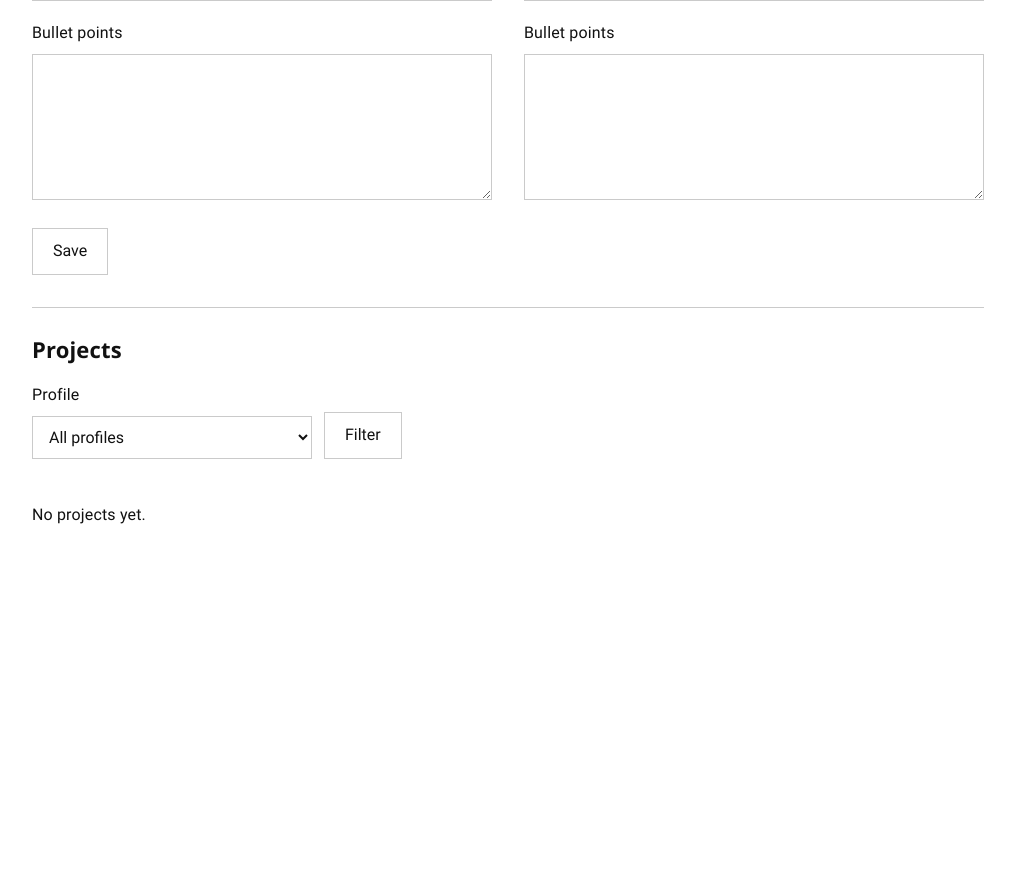
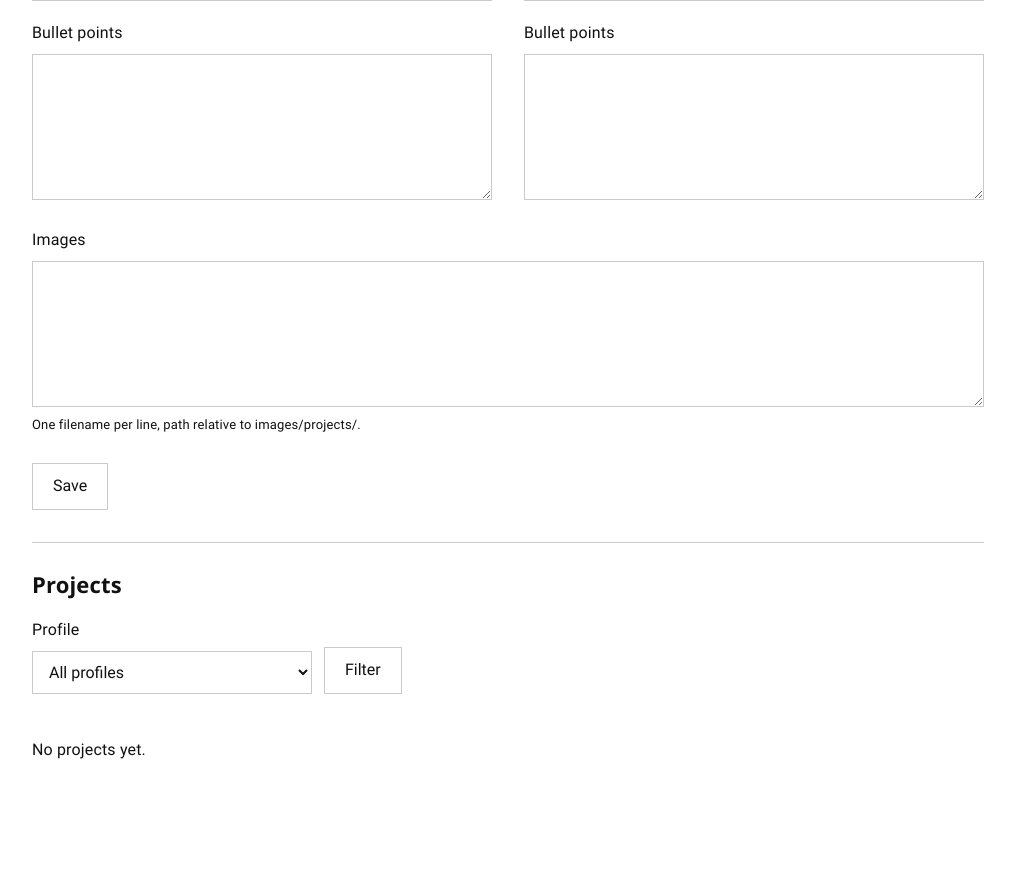
Before and after one commit to EricBisceglia/e-bis, a PHP site: page /admin/entries?add=1 in a window 1280 px wide. Shown: the part 1064-1956 px from the top of the page, without its empty margins (132-1147 px from the left). Before the commit the page ends 1588 px from the top, so only its background shows below. Run offline with PHP 8.4, Linux system fonts and the light colour scheme.

Commit message:
Add images to entries + link website source code

```diff
--- a/admin/entries.php
+++ b/admin/entries.php
@@ -99,6 +99,7 @@ $entry_values = array(
   'start'   => '',
   'end'     => '',
   'ongoing' => false,
+  'images'  => array(),
 );
 
 // Prepare translated form values
@@ -173,6 +174,9 @@ if($entry_edit)
   if($entry_error)
     $entry_open = false;
 }
+
+// Prepare the image text for the editor
+$entry_images_text = implode("\n", $entry_values['images'] ?? array());
 
 
 ///////////////////////////////////////////////////////////////////////////////////////////////////////////////////////
@@ -318,6 +322,26 @@ if(($_SERVER['REQUEST_METHOD'] ?? '') === 'POST' && !$entry_delete && !$entry_mo
         $entry_values[$entry_language][$field] = entry_input($translation[$field] ?? '');
     }
 
+    // Read and process the image list
+    $entry_images_text = entry_input($submitted['images'] ?? '');
+    $entry_values['images'] = array();
+
+    // Split the image list into individual filenames and format them
+    foreach(explode("\n", $entry_images_text) as $image)
+    {
+      $image = trim($image);
+      if($image !== '')
+        $entry_values['images'][] = $image;
+    }
+
+    // Validate that each image exists
+    $valid_images = true;
+    foreach($entry_values['images'] as $image)
+    {
+      if(!entry_image_exists($image))
+        $valid_images = false;
+    }
+
     // Ongoing entries should not have an end date
     if($entry_values['ongoing'])
       $entry_values['end'] = '';
@@ -351,6 +375,10 @@ if(($_SERVER['REQUEST_METHOD'] ?? '') === 'POST' && !$entry_delete && !$entry_mo
          || !in_array($entry_values['status'], array('draft', 'published'), true)
          || !$valid_dates)
       $entry_error = 'admin_entry_error_invalid';
+
+    // Stop here if an image path is invalid (or its file is missing)
+    else if(!$valid_images)
+      $entry_error = 'admin_entry_error_images';
 
     // Stop here if no title is provided in any language
     else if($entry_values['en']['title'] === '' && $entry_values['fr']['title'] === '')
@@ -476,6 +504,28 @@ foreach(array_reverse($entries) as $saved_entry)
 
 
 ///////////////////////////////////////////////////////////////////////////////////////////////////////////////////////
+// Prepare image previews
+
+// Generate the preview URLs for each valid image
+$entry_image_previews = array();
+foreach($entry_values['images'] ?? array() as $image)
+{
+  // Skip images that don't exist
+  if(!entry_image_exists($image))
+    continue;
+
+  // Generate the URL for the image preview
+  $image_url = '../images/projects/'.implode('/', array_map('rawurlencode', explode('/', $image)));
+
+  // Add the image preview to the list
+  $entry_image_previews[] = array(
+    'url'  => htmlspecialchars($image_url, ENT_QUOTES, 'UTF-8'),
+    'name' => htmlspecialchars($image, ENT_QUOTES, 'UTF-8'),
+  );
+}
+
+
+///////////////////////////////////////////////////////////////////////////////////////////////////////////////////////
 // Entry editor details
 
 // Determine the entry editor's header
@@ -588,6 +638,23 @@ $entry_action = htmlspecialchars($entry_action, ENT_QUOTES, 'UTF-8');
               </fieldset>
               <?php endforeach; ?>
             </div>
+
+            <div class="admin-field">
+              <label for="entry_images"><?=__('admin_entry_images')?></label>
+              <textarea id="entry_images" name="entry[images]" rows="5"><?=htmlspecialchars($entry_images_text, ENT_QUOTES, 'UTF-8')?></textarea>
+              <p class="admin-help"><?=__('admin_entry_images_help')?></p>
+            </div>
+
+            <?php if($entry_image_previews): ?>
+            <div class="entry-images">
+              <?php foreach($entry_image_previews as $image): ?>
+              <figure>
+                <img src="<?=$image['url']?>" alt="" loading="lazy">
+                <figcaption><?=$image['name']?></figcaption>
+              </figure>
+              <?php endforeach; ?>
+            </div>
+            <?php endif; ?>
 
             <div>
               <button type="submit"><?=__('admin_entry_save')?></button>
--- a/css/admin.css
+++ b/css/admin.css
@@ -111,6 +111,11 @@
 .entry-delete summary       { text-decoration: underline; text-underline-offset: 3px              ;
                               cursor: pointer;                                                    }
 .entry-delete p             { margin: 16px 0;                                                     }
+.entry-images               { display: grid; grid-template-columns: repeat(3, minmax(0, 1fr))     ;
+                              gap: 20px;                                                          }
+.entry-images figure        { min-width: 0; margin: 0;                                            }
+.entry-images img           { display: block; width: 100%; height: 150px; object-fit: contain;    }
+.entry-images figcaption    { margin-top: 8px; font-size: 13px; overflow-wrap: anywhere;          }
 
 /*********************************************************************************************************************/
 /*                                                                                                                   */
@@ -134,4 +139,5 @@
                           { grid-column: 1 / -1;                                            }
 .admin-entry-table td::before
                           { content: attr(data-label); display: block                       ;
-                            margin-bottom: 4px; font-size: 13px;                          } }
+                            margin-bottom: 4px; font-size: 13px;                            }
+.entry-images             { grid-template-columns: repeat(2, minmax(0, 1fr));             } }
--- /dev/null
+++ b/images/index.php
@@ -0,0 +1 @@
+<?php exit(header('Location: ..', true, 302)); ?>
--- a/inc/entries.inc.php
+++ b/inc/entries.inc.php
@@ -259,3 +259,53 @@ function entries_order_version( array   $entries ,
   // Return a hash of the identifiers to represent the order version
   return hash('sha256', json_encode($identifiers, JSON_THROW_ON_ERROR));
 }
+
+
+
+
+/**
+ * Checks whether an image exists.
+ *
+ * @param   string  $image  The image's path.
+ *
+ * @return  bool            Whether the image exists.
+ */
+
+function entry_image_exists( string $image ) : bool
+{
+  // Stop here if the image path is invalid
+  if($image === ''
+  || str_starts_with($image, '/')
+  || str_contains($image, '\\')
+  || str_contains($image, ':')
+  || preg_match('/[\x00-\x1f\x7f]/', $image))
+    return false;
+
+  // Stop here if the image path is invalid
+  foreach(explode('/', $image) as $part)
+  {
+    if($part === '' || $part === '.' || $part === '..')
+      return false;
+  }
+
+  // Stop here if the image extension is not supported
+  $extension = strtolower(pathinfo($image, PATHINFO_EXTENSION));
+  if(!in_array($extension, array('jpg', 'jpeg', 'png', 'webp', 'gif', 'avif'), true))
+    return false;
+
+  // Stop here if the image file does not exist within the project images folder
+  $folder = realpath(__DIR__.'/../images/projects');
+  $file   = realpath(__DIR__.'/../images/projects/'.$image);
+  if($folder === false || $file === false || !is_file($file))
+    return false;
+
+  // Append the directory separator to the folder path
+  $folder .= DIRECTORY_SEPARATOR;
+
+  // Check if the file is within the project images folder (Windows localhost version)
+  if(DIRECTORY_SEPARATOR === '\\')
+    return strncasecmp($file, $folder, strlen($folder)) === 0;
+
+  // Check if the file is within the project images folder (non-Windows version)
+  return strncmp($file, $folder, strlen($folder)) === 0;
+}
--- a/index.php
+++ b/index.php
@@ -60,9 +60,9 @@ $page_stylesheet = 'homepage';
         </nav>
 
         <p class="contact">
-          <a href="https://www.linkedin.com/in/eric-bisceglia/">
-            <?=__('home_contact')?>
-          </a>
+          <a href="https://github.com/EricBisceglia/e-bis" target="_blank"><?=__('home_source')?></a>
+          &nbsp;
+          <a href="https://www.linkedin.com/in/eric-bisceglia/" target="_blank"><?=__('home_contact')?></a>
         </p>
       </main>
 
--- a/lang/admin.lang.php
+++ b/lang/admin.lang.php
@@ -86,6 +86,14 @@ ___('admin_entry_delete_confirm',       'FR', "Confirmer la suppression");
 ___('admin_entry_deleted',              'EN', "Entry deleted.");
 ___('admin_entry_deleted',              'FR', "Projet supprimé.");
 
+// Entry images
+___('admin_entry_images',       'EN', "Images");
+___('admin_entry_images',       'FR', "Images");
+___('admin_entry_images_help',  'EN', "One filename per line, path relative to images/projects/.");
+___('admin_entry_images_help',  'FR', "Un nom de fichier par ligne, chemin relatif à images/projects/.");
+___('admin_entry_error_images', 'EN', "An image is missing or its path is invalid. Check the filenames in images/projects/.");
+___('admin_entry_error_images', 'FR', "Une image est introuvable ou son chemin est invalide. Vérifiez les noms de fichiers dans images/projects/.");
+
 // Entry ordering
 ___('admin_entry_order',        'EN', "Order");
 ___('admin_entry_order',        'FR', "Ordre");
--- a/lang/main.lang.php
+++ b/lang/main.lang.php
@@ -17,6 +17,7 @@ ___('site_theme_light', 'EN', "Light");
 ___('site_theme_light', 'FR', "Clair");
 ___('site_theme_dark',  'EN', "Dark");
 ___('site_theme_dark',  'FR', "Sombre");
+
 
 
 
@@ -48,6 +49,10 @@ EOT
 ___('home_contact',  'EN', "Contact / LinkedIn");
 ___('home_contact',  'FR', "Contact / LinkedIn");
 
+// Source code
+___('home_source',  'EN', "Source code");
+___('home_source',  'FR', "Code source");
+
 
 
 
@@ -74,8 +79,10 @@ ___('cv_security',  'EN', "Cybersecurity");
 ___('cv_security',  'FR', "Cybersécurité");
 ___('cv_games',     'EN', "Game design");
 ___('cv_games',     'FR', "Game design");
-___('cv_contact',   'EN', "Contact");
-___('cv_contact',   'FR', "Contact");
+___('cv_source',    'EN', "Source");
+___('cv_source',    'FR', "Source");
+___('cv_contact',   'EN', "Contact / LinkedIn");
+___('cv_contact',   'FR', "Contact / LinkedIn");
 
 // Section titles
 ___('cv_summary',   'EN', "Career summary");
--- a/tech.php
+++ b/tech.php
@@ -52,6 +52,9 @@ $page_stylesheet = 'cv';
           <span><?=__('cv_tech')?></span>
           <a href="./cybersecurity"><?=__('cv_security')?></a>
           <a href="./gamedesign"><?=__('cv_games')?></a>
+          <a href="https://github.com/EricBisceglia/e-bis" target="_blank">
+            <?=__('cv_source')?>
+          </a>
           <a href="https://www.linkedin.com/in/eric-bisceglia" target="_blank">
             <?=__('cv_contact')?>
           </a>
```
Also changed, not shown: 1 other file.
